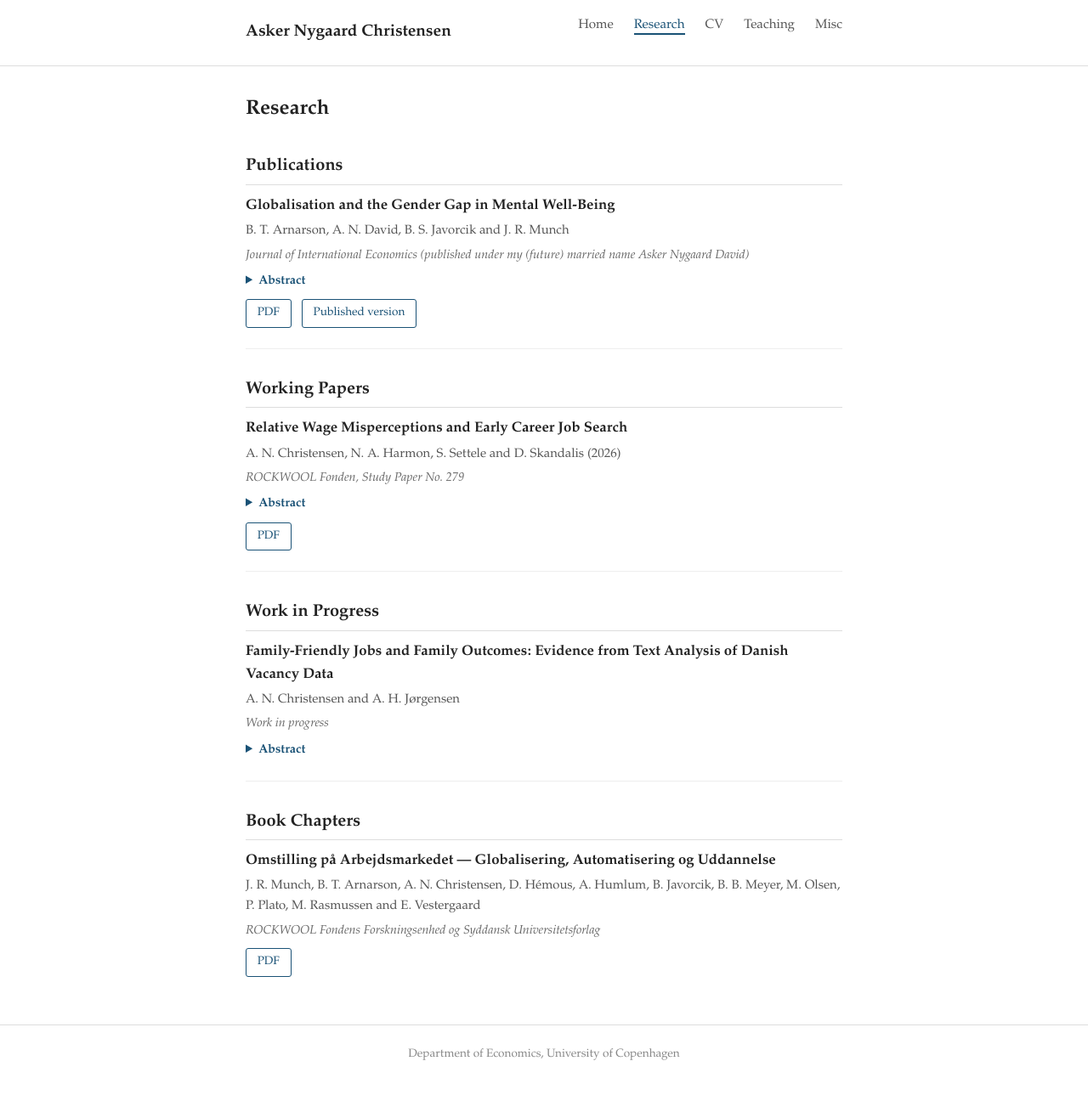
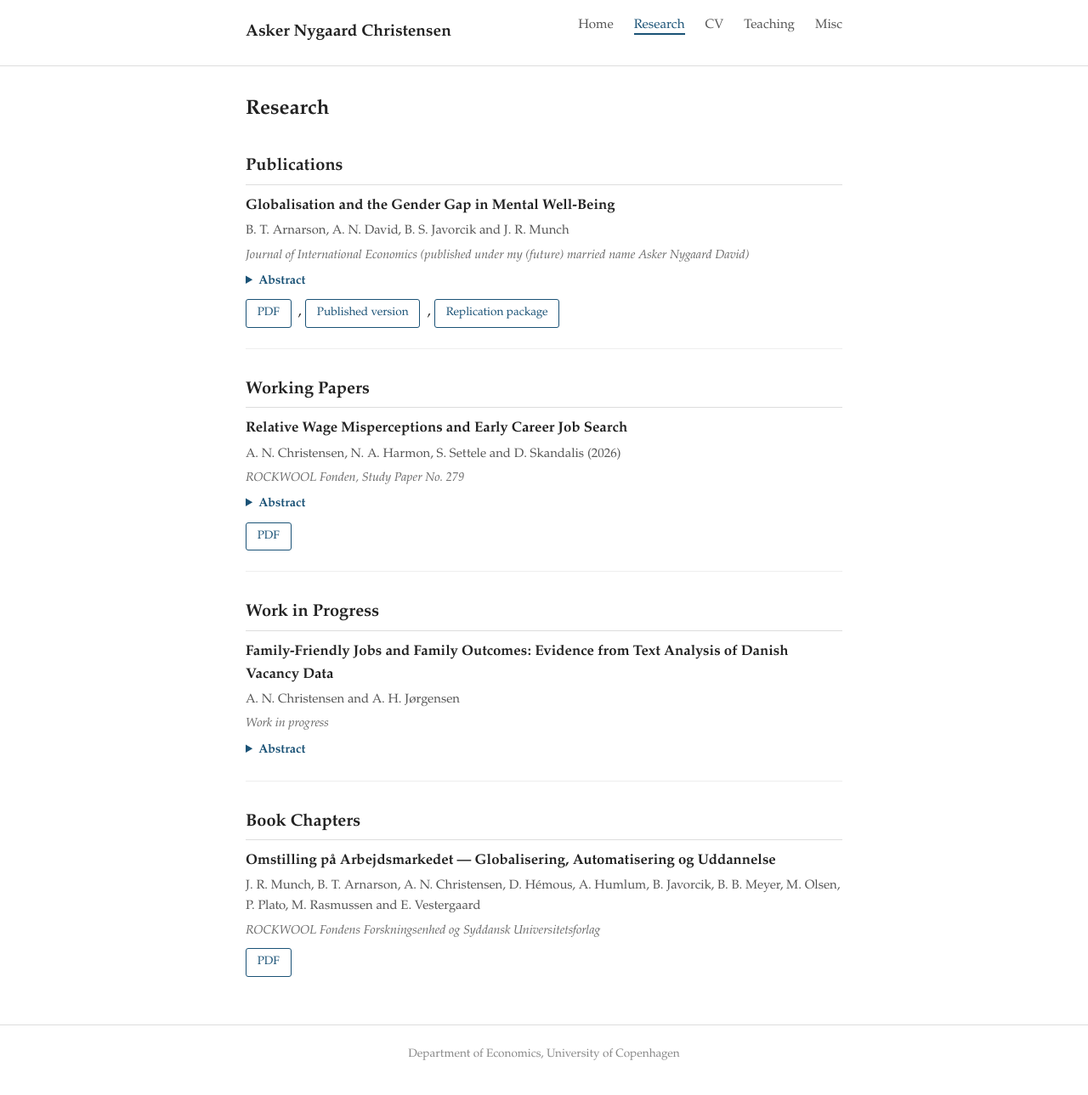
Before and after one commit to AskerNC/askernc.github.io, a Jekyll site: the page built from research.md, in a window 1280 px wide. Shown: the whole page at 85% size. Built offline with Jekyll 4.4.1, drawn with Linux system fonts in a browser that asks for light colours.

Commit message:
add replication packages

```diff
--- a/research.md
+++ b/research.md
@@ -15,8 +15,9 @@ title: Research
     <p>Working with business partners in distant countries often requires operating outside standardworking hours, potentially harming workers' mental well-being—especially for women balanc-ing professional and family responsibilities. This hypothesis is investigated using matchedemployer-employee data from Denmark merged with information on workers' use of prescrip-tion antidepressants (AD) and firms' import and export transactions. The analysis exploitsvariation within job spells and controls for both unobservable firm-year heterogeneity and forthe average differential in annual AD use among men and women. The results indicate thata decline in the business hour overlap between a Danish firm and its foreign trading partnersleads to an increased AD use among women relative to men. This effect is economicallymeaningful, largest for college-educated workers under 45 and more pronounced for singlemothers. In addition to the gender effect, workers in occupations requiring establishingrelationships with others are more strongly affected than those in other occupations.</p>
   </details>
   <div class="paper-links">
-    <a href="{{ '/assets/pdf/Globalisation_and_mental_well_being.pdf' | relative_url }}">PDF</a>
-    <a href="https://www.sciencedirect.com/science/article/pii/S0022199626000437">Published version</a>
+    <a href="{{ '/assets/pdf/Globalisation_and_mental_well_being.pdf' | relative_url }}">PDF</a>,
+    <a href="https://www.sciencedirect.com/science/article/pii/S0022199626000437">Published version</a>,
+    <a href="https://data.mendeley.com/preview/9pnfhj998z?a=2797150c-8baa-4aa9-9aee-4d3dcc1cd618">Replication package</a>
   </div>
 </div>
 
```
